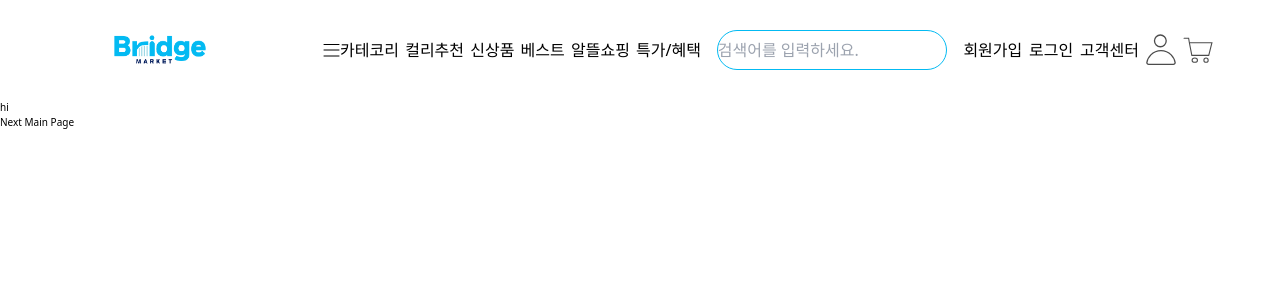
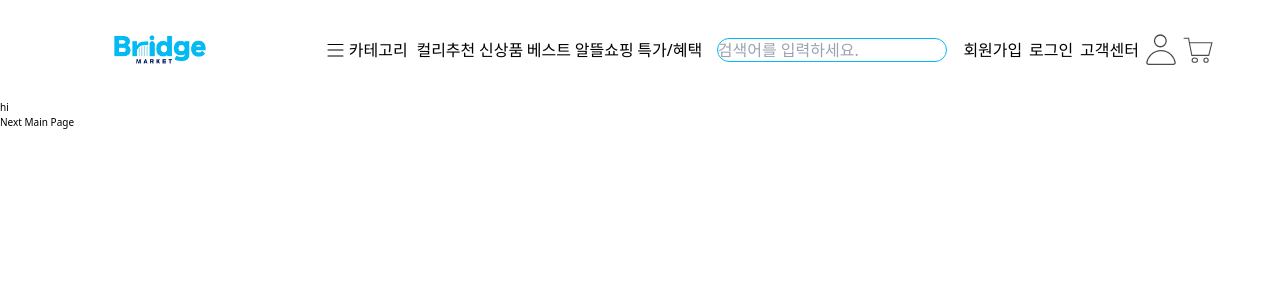
Before and after one commit to TeamObjects/Market-Bridge-FE, a Next.js app: page / in a window 1280 px wide. Shown: the top 300 px of the page. Built offline with nearby package versions, Linux system fonts and the light colour scheme.

Commit message:
[ :art: | #16 | Style ] 메인화면 서브 메뉴 구현

```diff
--- /dev/null
+++ b/src/components/(header)/CategoryIcon.tsx
@@ -0,0 +1,31 @@
+'use client';
+
+import Image from 'next/image';
+import { Category } from '../../../public/svgs';
+import { useState } from 'react';
+import Depth1 from '@/components/(header)/Depth1';
+
+export default function CategoryIcon() {
+  const [isHover, setIsHover] = useState(false);
+
+  return (
+    <div
+      className="flex justify-center items-center cursor-pointer flex-grow relative"
+      onMouseEnter={() => setIsHover(true)}
+      onMouseLeave={() => setIsHover(false)}
+    >
+      <div
+        className={`transition-all duration-300 hover:bg-sky-500 hover:text-white group p-2 flex items-center gap-x-2 ${isHover ? 'bg-sky-500 text-white' : ''}`}
+      >
+        <Image
+          src={Category}
+          alt="카테고리"
+          className={`group-hover:invert transition-all duration-300 ${isHover ? 'invert' : ''}`}
+        />
+        <p>카테고리</p>
+      </div>
+      {isHover && <Depth1 />}
+      {/* <Depth1 /> */}
+    </div>
+  );
+}
--- /dev/null
+++ b/src/components/(header)/Depth1.tsx
@@ -0,0 +1,46 @@
+'use client';
+import Depth2 from '@/components/(header)/Depth2';
+import { useState } from 'react';
+
+const depth1List = [
+  '패션의류/잡화',
+  '뷰티',
+  '출산/유아동',
+  '식품',
+  '주방용품',
+  '생활용품',
+  '홈인테리어',
+  '가전디지털',
+  '스포츠/레저',
+  '자동차용품',
+  '도서/음반/DVD',
+  '완구/취미',
+  '문구/오피스',
+  '반려동물용품',
+  '헬스/건강식품',
+];
+
+export default function Depth1() {
+  const [hoverNum, setHoverNum] = useState(0);
+
+  const isHover = !!hoverNum;
+
+  return (
+    <div
+      className="absolute top-[34px] left-0 flex text-[1.35rem] z-10 bg-white"
+      onMouseLeave={() => setHoverNum(0)}
+    >
+      <div className="w-48 p-4">
+        <ul className={`flex flex-col gap-y-2`}>
+          {depth1List.map((menu, idx) => (
+            <li key={menu} onMouseEnter={() => setHoverNum(idx + 1)}>
+              {menu}
+            </li>
+          ))}
+        </ul>
+      </div>
+      {isHover && <Depth2 number={hoverNum} />}
+      {/* <Depth2 number={hoverNum} /> */}
+    </div>
+  );
+}
--- /dev/null
+++ b/src/components/(header)/Depth2.tsx
@@ -0,0 +1,32 @@
+'use client';
+import Depth3 from '@/components/(header)/Depth3';
+import { useState } from 'react';
+
+type Props = {
+  number: number;
+};
+
+const depth2List = ['여성패션', '남성패션', '남녀 공용 의류', '유아동패션'];
+
+export default function Depth2({ number }: Props) {
+  const [hoverNum, setHoverNum] = useState(0);
+
+  const isHover = !!hoverNum;
+
+  return (
+    <div className="w-[28rem]">
+      <div className=" p-4 h-[100%] ">
+        <div className="flex items-start" onMouseLeave={() => setHoverNum(0)}>
+          <ul className="flex flex-col gap-y-3 px-4">
+            {depth2List.map((menu, idx) => (
+              <li key={menu} onMouseEnter={() => setHoverNum(idx + 1)}>
+                {menu}
+              </li>
+            ))}
+          </ul>
+          {isHover && <Depth3 number={hoverNum} />}
+        </div>
+      </div>
+    </div>
+  );
+}
--- /dev/null
+++ b/src/components/(header)/Depth3.tsx
@@ -0,0 +1,14 @@
+type Props = {
+  number: number;
+};
+
+export default function Depth3({ number }: Props) {
+  return (
+    <ul className="flex flex-col gap-y-3 h-[100%] px-4 flex-1">
+      <li>의류</li>
+      <li>속옷/잠옷</li>
+      <li>신발</li>
+      <li>가방/잡화</li>
+    </ul>
+  );
+}
--- a/src/components/Header.tsx
+++ b/src/components/Header.tsx
@@ -4,12 +4,8 @@ import Image from 'next/image';
 import Link from 'next/link';
 import { usePathname } from 'next/navigation';
 import React from 'react';
-import {
-  BridgeLogo,
-  Category,
-  Mypage,
-  ShoppingBasket,
-} from '../../public/svgs';
+import { BridgeLogo, Mypage, ShoppingBasket } from '../../public/svgs';
+import CategoryIcon from '@/components/(header)/CategoryIcon';
 
 const EXCLUSION_PATHS = [
   '/login',
@@ -24,7 +20,7 @@ const Header: React.FC = () => {
   if (EXCLUSION_PATHS.includes(path)) return null;
 
   return (
-    <header className="flex flex-row w-[100%] h-[10rem] text-[1.6rem]">
+    <header className="flex flex-row w-[100%] h-[10rem] text-[1.6rem] items-center">
       <div className="flex w-[25%] justify-center items-center">
         <Image
           src={BridgeLogo}
@@ -33,10 +29,7 @@ const Header: React.FC = () => {
         />
       </div>
       <div className="flex w-[30%]">
-        <div className="flex justify-center items-center cursor-pointer flex-grow">
-          <Image src={Category} alt="카테고리" />
-          <p>카테코리</p>
-        </div>
+        <CategoryIcon />
         <Link href="/" className="flex justify-center items-center flex-grow">
           컬리추천
         </Link>
```
Also changed, not shown: 1 other file (tests, documents, lock files or other folders).
